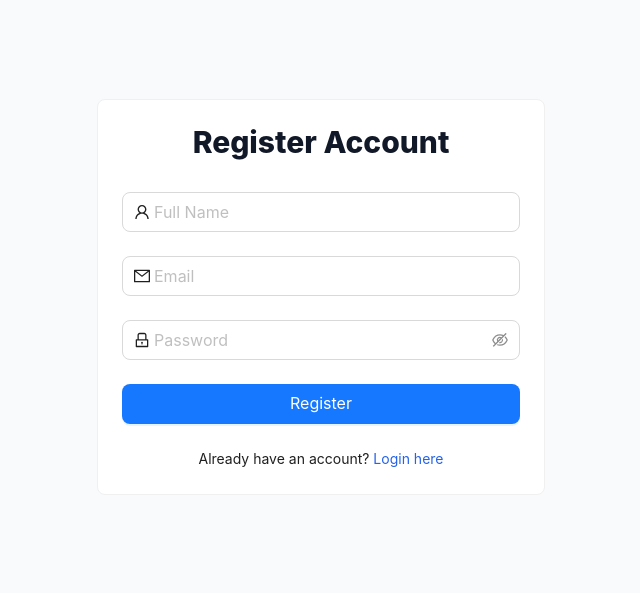
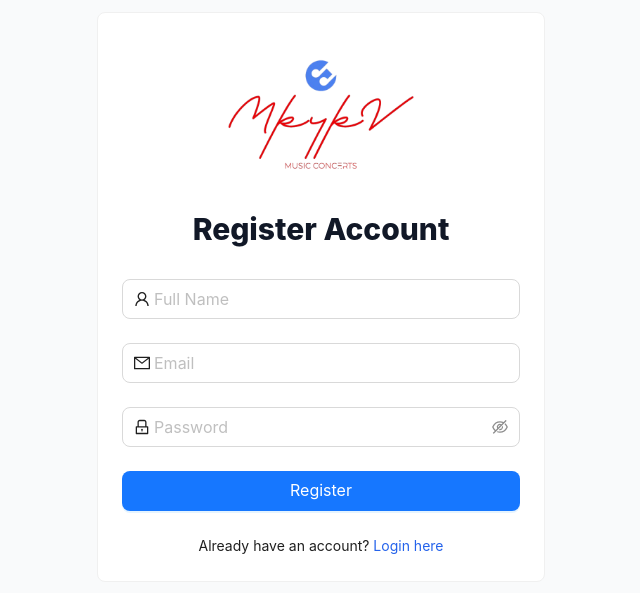
Before and after one commit to yvikasofficial/DAMG_FINAL_PORJECT_FRONTEND, a React (Create React App) app: page /register in a window 1280 px wide. Shown: the part 103-696 px from the top of the page, without its empty margins (319-959 px from the left). Built offline with nearby package versions, Linux system fonts and the light colour scheme.

Commit message:
updated register

```diff
--- a/src/components/Login.tsx
+++ b/src/components/Login.tsx
@@ -72,6 +72,16 @@ const Login: React.FC = () => {
     <div className="min-h-screen flex items-center justify-center bg-gray-50 py-12 px-4 sm:px-6 lg:px-8">
       <Card className="max-w-md w-full">
         <div className="text-center mb-8">
+          <div className="flex justify-center mb-6">
+            <img
+              src="/logo.png"
+              alt="MKYKV"
+              style={{
+                height: "150px",
+                objectFit: "contain",
+              }}
+            />
+          </div>
           <h2 className="text-3xl font-extrabold text-gray-900">Login</h2>
         </div>
 
--- a/src/components/Register.tsx
+++ b/src/components/Register.tsx
@@ -49,6 +49,16 @@ const Register: React.FC = () => {
     <div className="min-h-screen flex items-center justify-center bg-gray-50 py-12 px-4 sm:px-6 lg:px-8">
       <Card className="max-w-md w-full">
         <div className="text-center mb-8">
+          <div className="flex justify-center mb-6">
+            <img
+              src="/logo.png"
+              alt="MKYKV"
+              style={{
+                height: "150px",
+                objectFit: "contain",
+              }}
+            />
+          </div>
           <h2 className="text-3xl font-extrabold text-gray-900">
             Register Account
           </h2>
```
